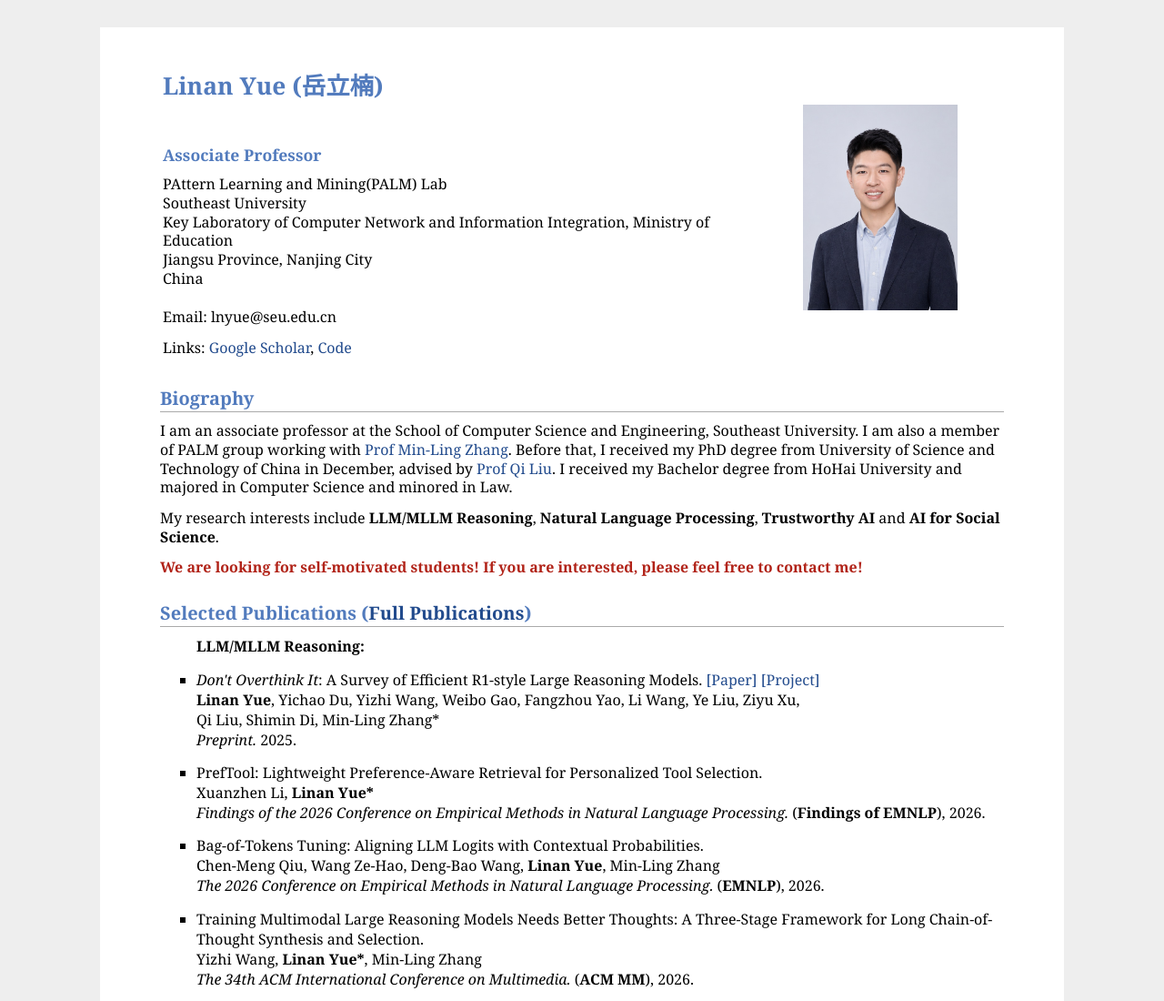
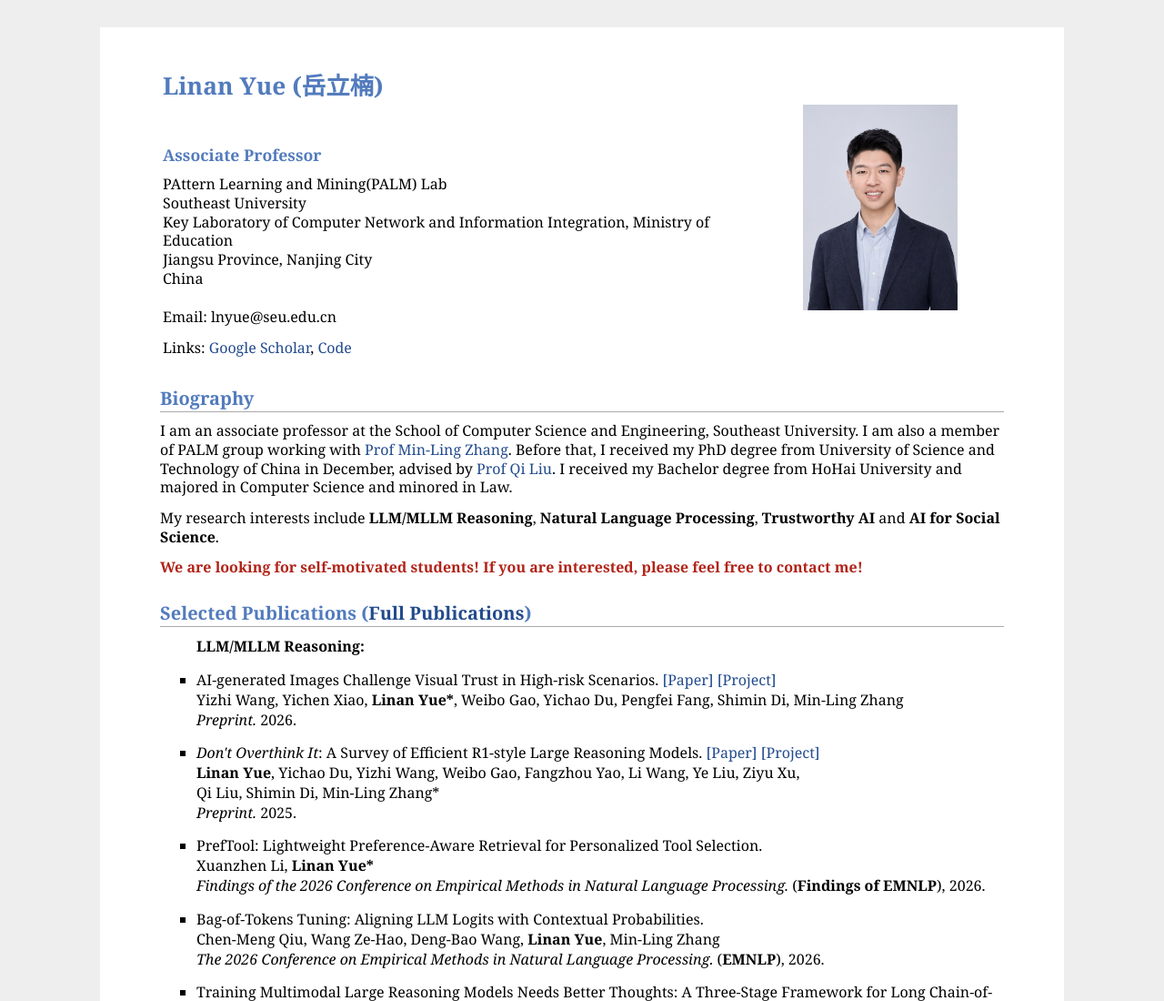
Before and after one commit to yuelinan/yuelinan.github.io, a plain HTML site: page index.html in a window 1280 px wide. Shown: the top 1100 px of the page at 91% size. Drawn offline with Linux system fonts and the light colour scheme; a script that the page names is missing.

Commit message:
Update index.html

```diff
--- a/index.html
+++ b/index.html
@@ -62,6 +62,14 @@ I received my Bachelor degree from HoHai University and majored in Computer Scie
 
 <ul>
 <b>LLM/MLLM Reasoning:</b>
+<li>AI-generated Images Challenge Visual Trust in High-risk Scenarios. <a href="https://arxiv.org/abs/2607.22745">[Paper]</a>
+	<a href="https://safeimg.github.io/">[Project]</a>
+	<br>Yizhi Wang, Yichen Xiao, <b>Linan Yue*</b>, Weibo Gao, Yichao Du, Pengfei Fang, Shimin Di, Min-Ling Zhang
+<br>
+ <em>Preprint.</em> 2026. <br>
+    <p style="margin-top:3px"></p>
+  </li>
+
 <li><em>Don't Overthink It</em>: A Survey of Efficient R1-style Large Reasoning Models. <a href="https://arxiv.org/abs/2508.02120">[Paper]</a>
 	<a href="https://github.com/yuelinan/Awesome-Efficient-R1-style-LRMs">[Project]</a>
 	<br>
```
